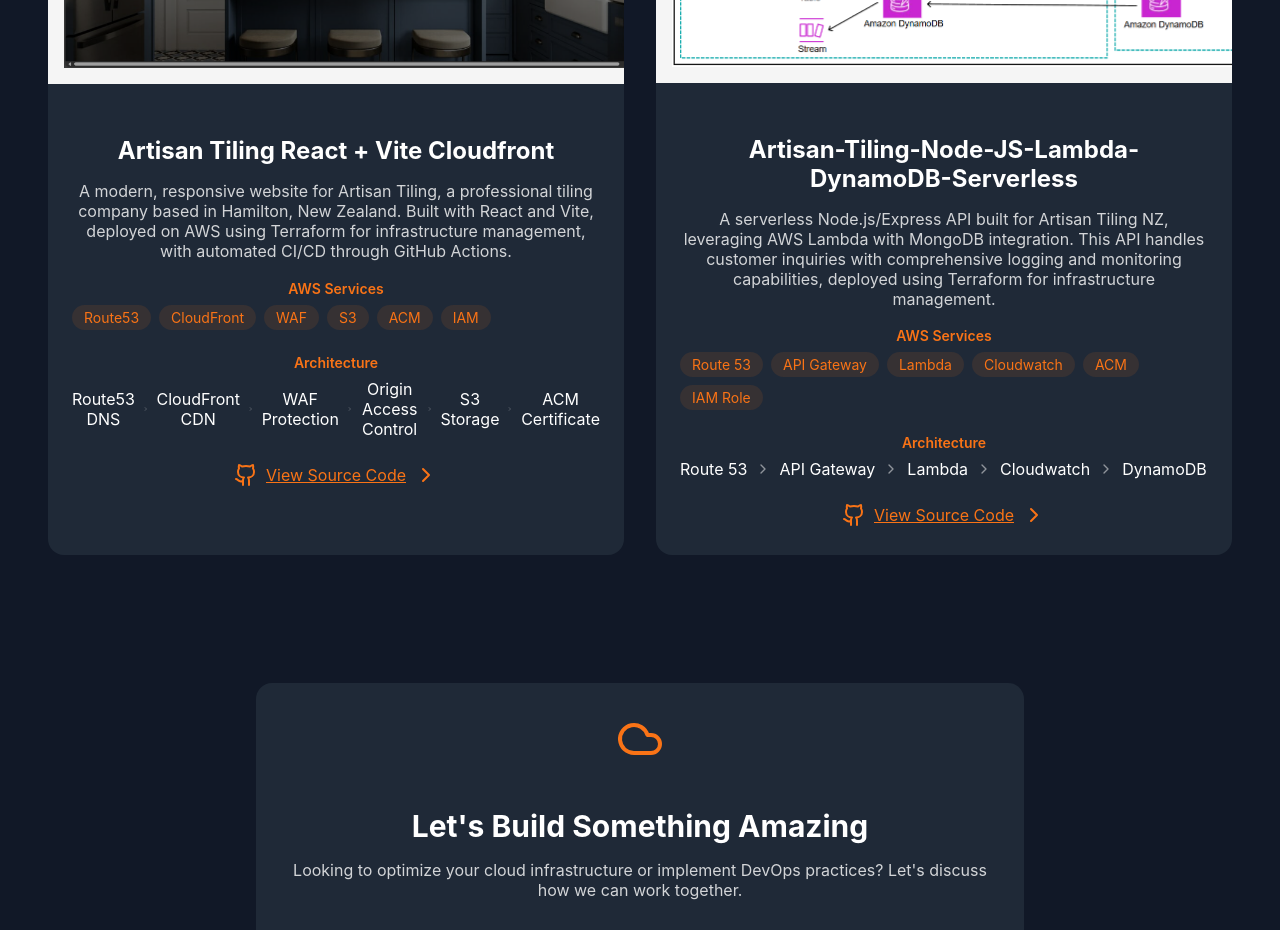
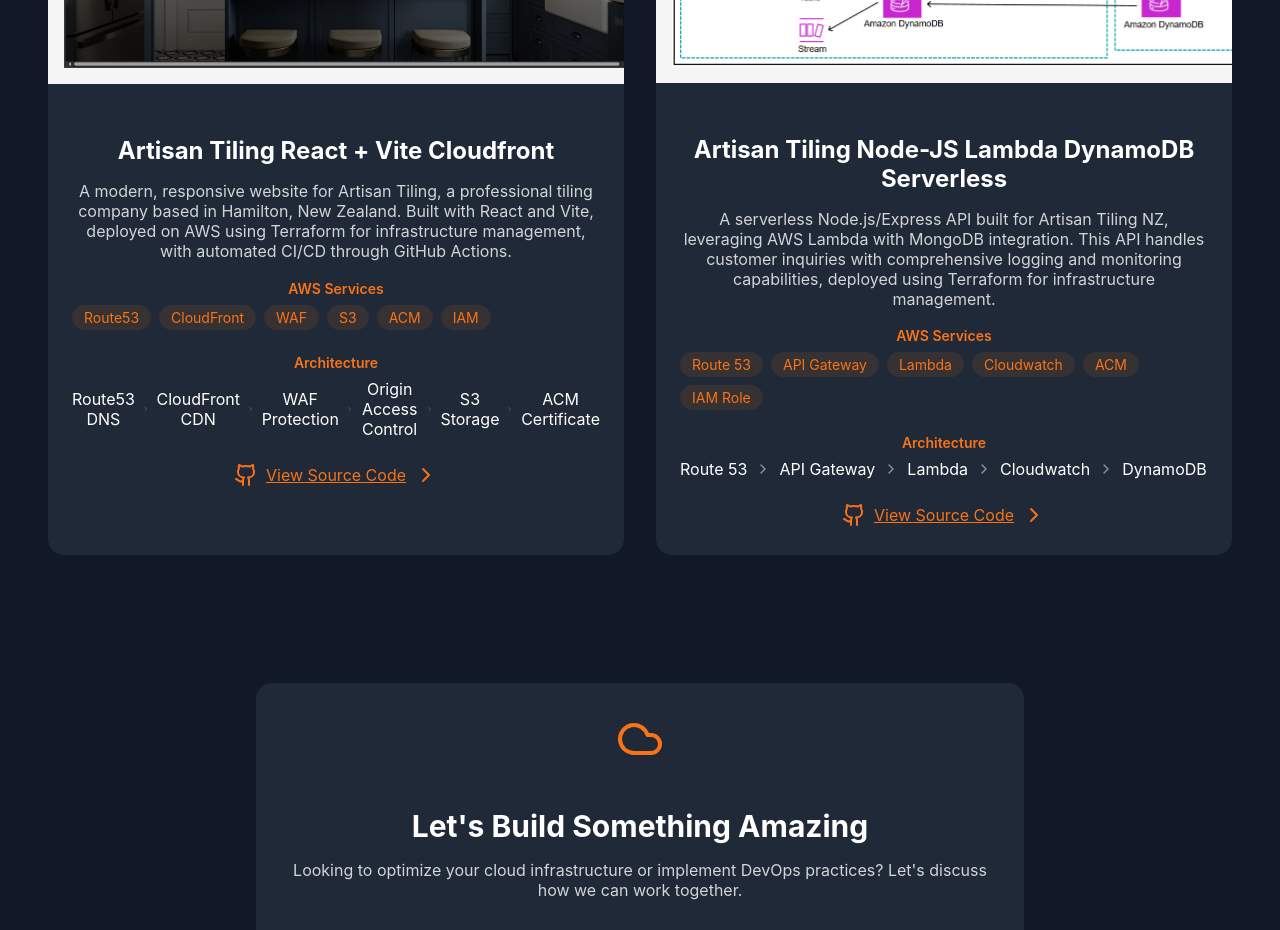
Before and after one commit to CaringalML/My-Portfolio-Website, a React (Create React App) app: page / in a window 1280 px wide. Shown: the part 3100-4030 px from the top of the page. Built offline with nearby package versions, Linux system fonts and the light colour scheme.

Commit message:
dynamodb not monggodb anymore

```diff
--- a/src/components/home.jsx
+++ b/src/components/home.jsx
@@ -138,7 +138,7 @@
     },
 
     {
-      title: "Artisan-Tiling-Node-JS-Lambda-DynamoDB-Serverless",
+      title: "Artisan Tiling Node-JS Lambda DynamoDB Serverless",
       description: "A serverless Node.js/Express API built for Artisan Tiling NZ, leveraging AWS Lambda with MongoDB integration. This API handles customer inquiries with comprehensive logging and monitoring capabilities, deployed using Terraform for infrastructure management.",
       image: "/img/diagrams.png",
       services: [
```
